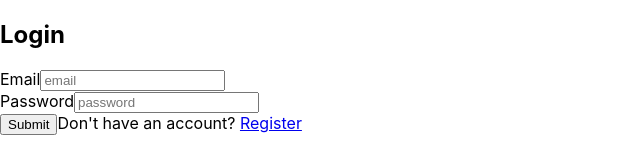
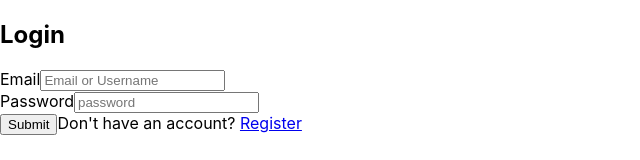
Before and after one commit to supersakana/user_portal, a React (Create React App) app in the folder public/: page /login in a window 1280 px wide. Shown: the top 160 px of the page, without its empty margins (0-640 px from the left). Built offline with nearby package versions, Linux system fonts and the light colour scheme.

Commit message:
users can now login with username

```diff
--- a/public/src/pages/Login.jsx
+++ b/public/src/pages/Login.jsx
@@ -48,9 +48,9 @@ export default function Login() {
         <div>
           <label htmlFor="email">Email</label>
           <input
-            type="email"
+            type="text"
             name="email"
-            placeholder="email"
+            placeholder="Email or Username"
             onChange={(e) =>
               setValues({ ...values, [e.target.name]: e.target.value })
             }
```
Also changed, not shown: 2 other files (tests, documents, lock files or other folders).
